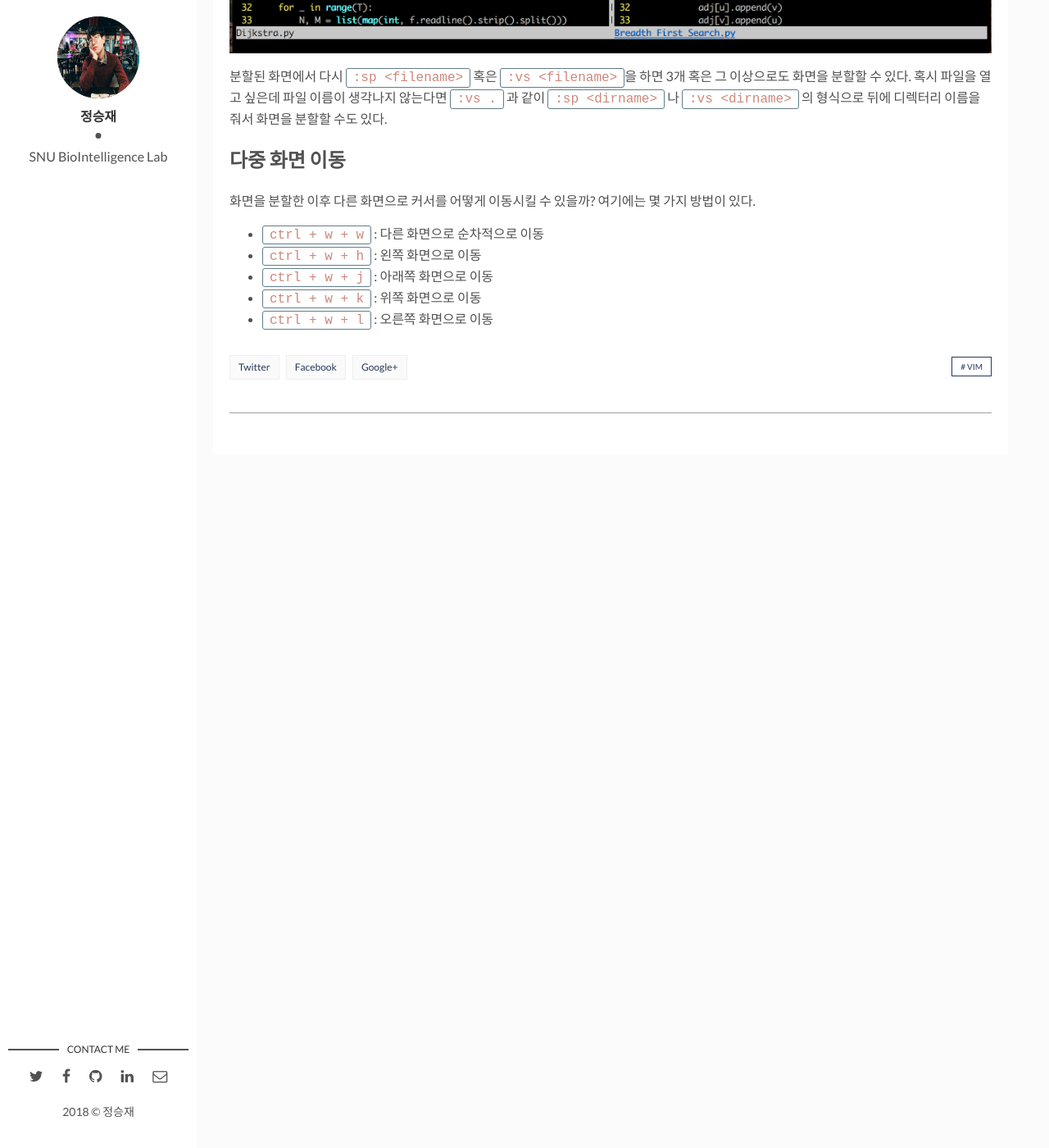
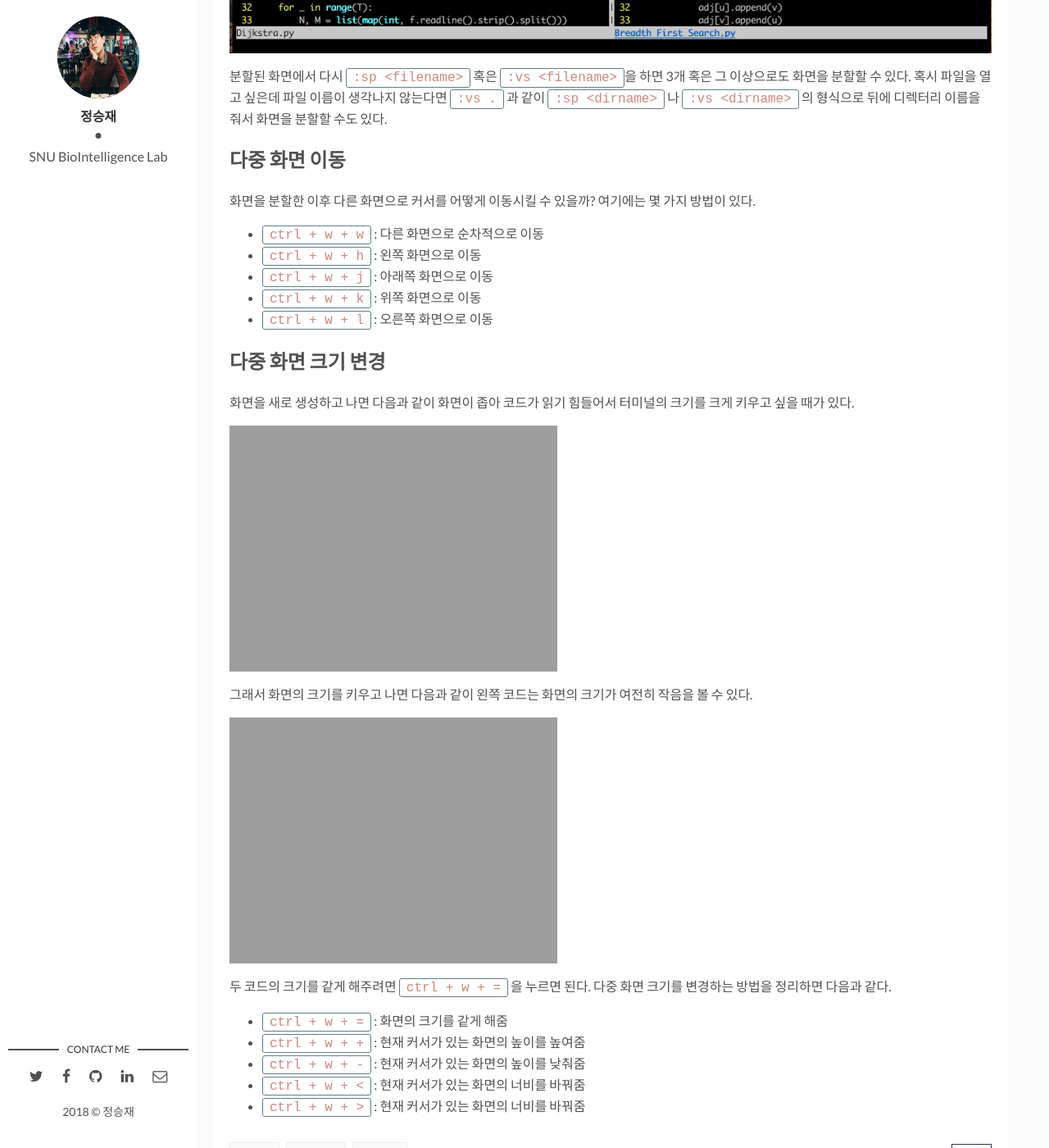
Before and after one commit to seanexp/seanexplode.github.io, a Jekyll site: the page built from _posts/2018-03-10-vim-multiple-windows.markdown, in a window 1280 px wide and 1400 px high, scrolled down 1599 px. Shown: the whole window at 82% size. Built offline with Jekyll 4.4.1, drawn with Linux system fonts in a browser that asks for light colours; comment, search, counter and statistics services are not loaded; before the commit the page ends 2173 px from its top, so only the background shows below that.

Commit message:
complete new post

````diff
--- a/_posts/2018-03-10-vim-multiple-windows.markdown
+++ b/_posts/2018-03-10-vim-multiple-windows.markdown
@@ -29,3 +29,21 @@ tags: [Vim, ]
 * ```ctrl + w + j``` : 아래쪽 화면으로 이동
 * ```ctrl + w + k``` : 위쪽 화면으로 이동
 * ```ctrl + w + l``` : 오른쪽 화면으로 이동
+
+## 다중 화면 크기 변경
+
+화면을 새로 생성하고 나면 다음과 같이 화면이 좁아 코드가 읽기 힘들어서 터미널의 크기를 크게 키우고 싶을 때가 있다.
+
+![화면이 작아 읽기 어려운 코드]({{ "/assets/img/vim_multiple_window/hard_to_read.png" | absolute_url }})
+
+그래서 화면의 크기를 키우고 나면 다음과 같이 왼쪽 코드는 화면의 크기가 여전히 작음을 볼 수 있다.
+
+![여전히 왼쪽은 작음]({{ "/assets/img/left_is_still_small.png" | absolute_url }})
+
+두 코드의 크기를 같게 해주려면 ```ctrl + w + =``` 을 누르면 된다. 다중 화면 크기를 변경하는 방법을 정리하면 다음과 같다.
+
+* ```ctrl + w + =``` : 화면의 크기를 같게 해줌
+* ```ctrl + w + +``` : 현재 커서가 있는 화면의 높이를 높여줌
+* ```ctrl + w + -``` : 현재 커서가 있는 화면의 높이를 낮춰줌
+* ```ctrl + w + <``` : 현재 커서가 있는 화면의 너비를 바꿔줌
+* ```ctrl + w + >``` : 현재 커서가 있는 화면의 너비를 바꿔줌
````
